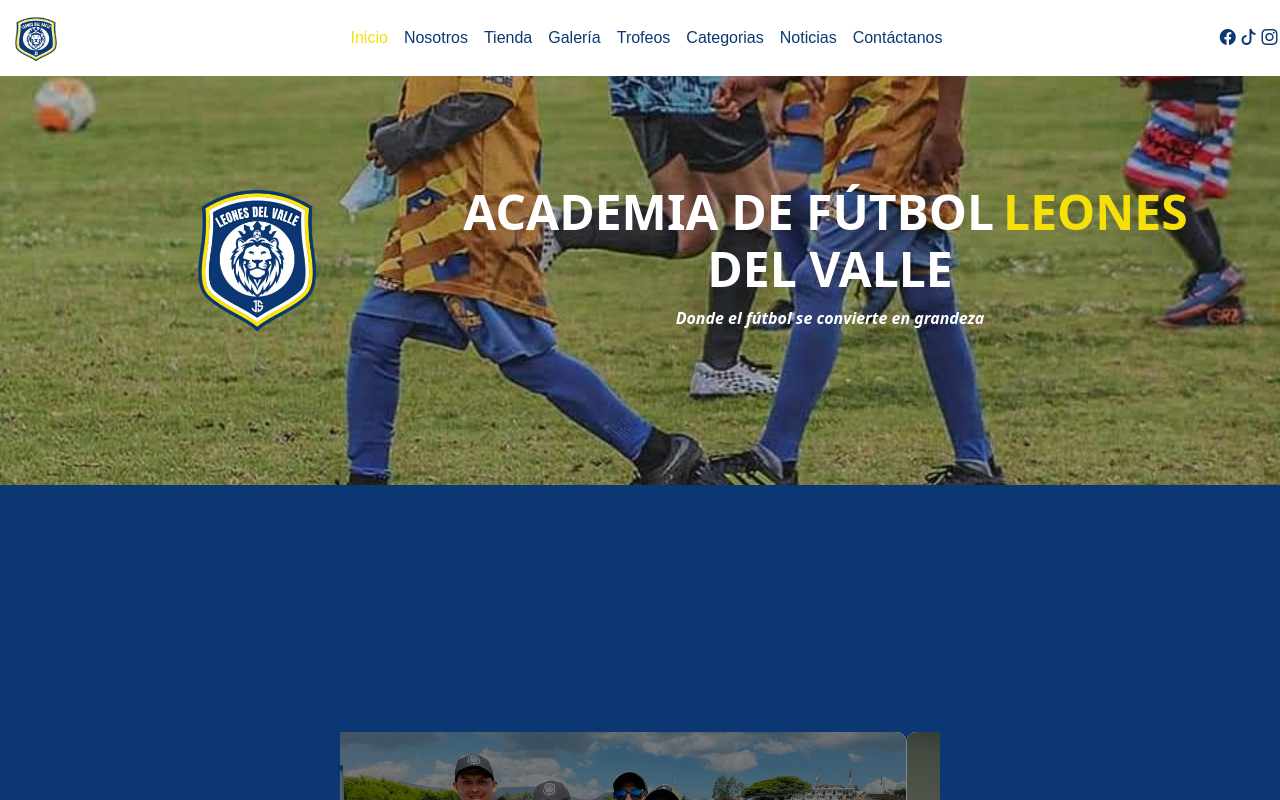
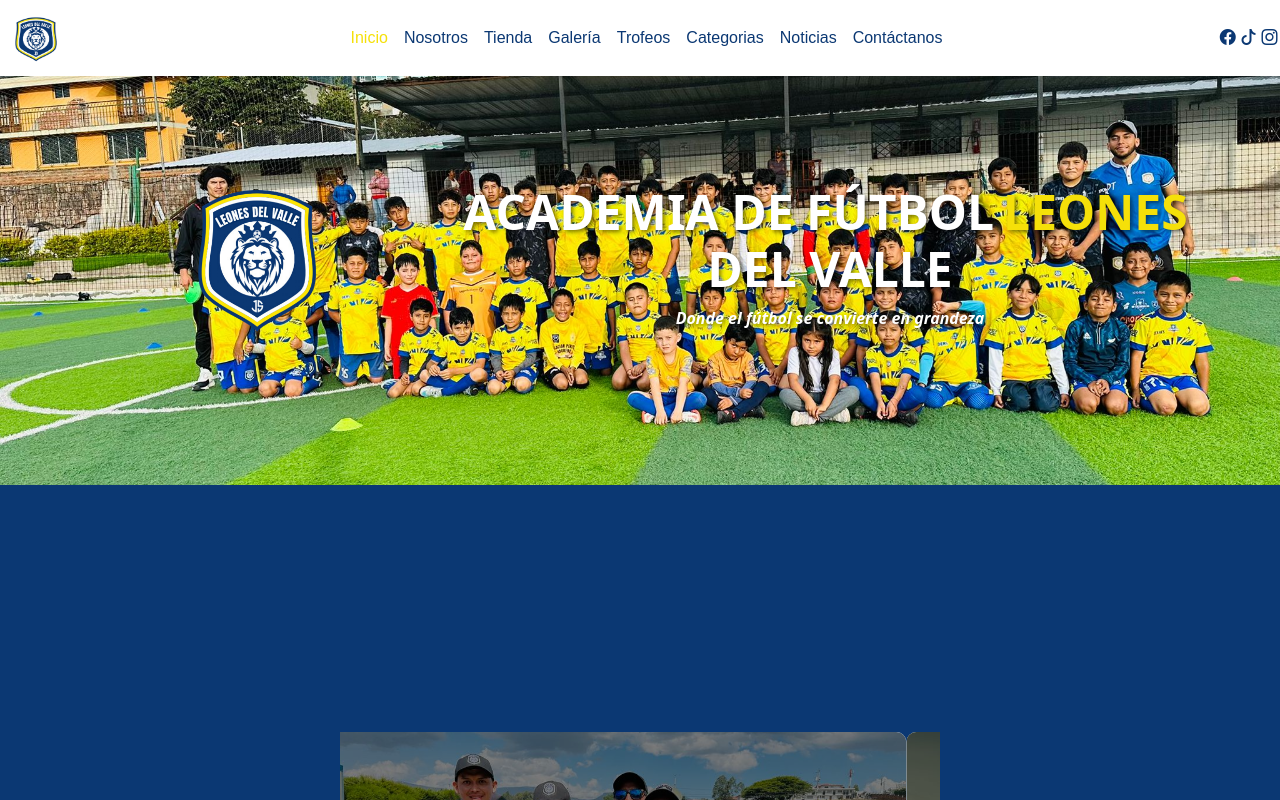
Before and after one commit to ljairgt15/ValleyLion, an Angular app: page / in a window 1280 px wide. Shown: the top 800 px of the page. Built offline with nearby package versions, Linux system fonts and the light colour scheme.

Commit message:
feat: portada

```diff
--- a/src/app/components/index/index.component.css
+++ b/src/app/components/index/index.component.css
@@ -2,7 +2,7 @@
 /*INDEX*/
 /*COVER*/
 .hero-section {
-    background-image: url('/assets/index/equipo.jpg');
+    background-image: url('/assets/index/portada.jpg');
     background-size: cover;
     background-position: center;
     padding: 100px 0;
@@ -13,6 +13,10 @@
   .hero-heading {
     font-size: 3rem;
     font-weight: bold;
+    text-shadow:  2px 2px 4px rgba(0,0,0,0.5);
+  }
+  .legend{
+    text-shadow:  2px 2px 4px rgba(0,0,0,0.5);
   }
 
   .highlight {
--- a/src/app/components/index/index.component.html
+++ b/src/app/components/index/index.component.html
@@ -9,7 +9,7 @@
           ACADEMIA DE FÚTBOL<mark class="highlight">LEONES</mark><br>
           DEL VALLE
         </h1>
-        <i> <b>Donde el fútbol se convierte en grandeza</b></i>
+        <i class="legend"> <b>Donde el fútbol se convierte en grandeza</b></i>
       </div>
     </div>
   </div>
```
Also changed, not shown: src/assets/index/portada.jpg (added).
